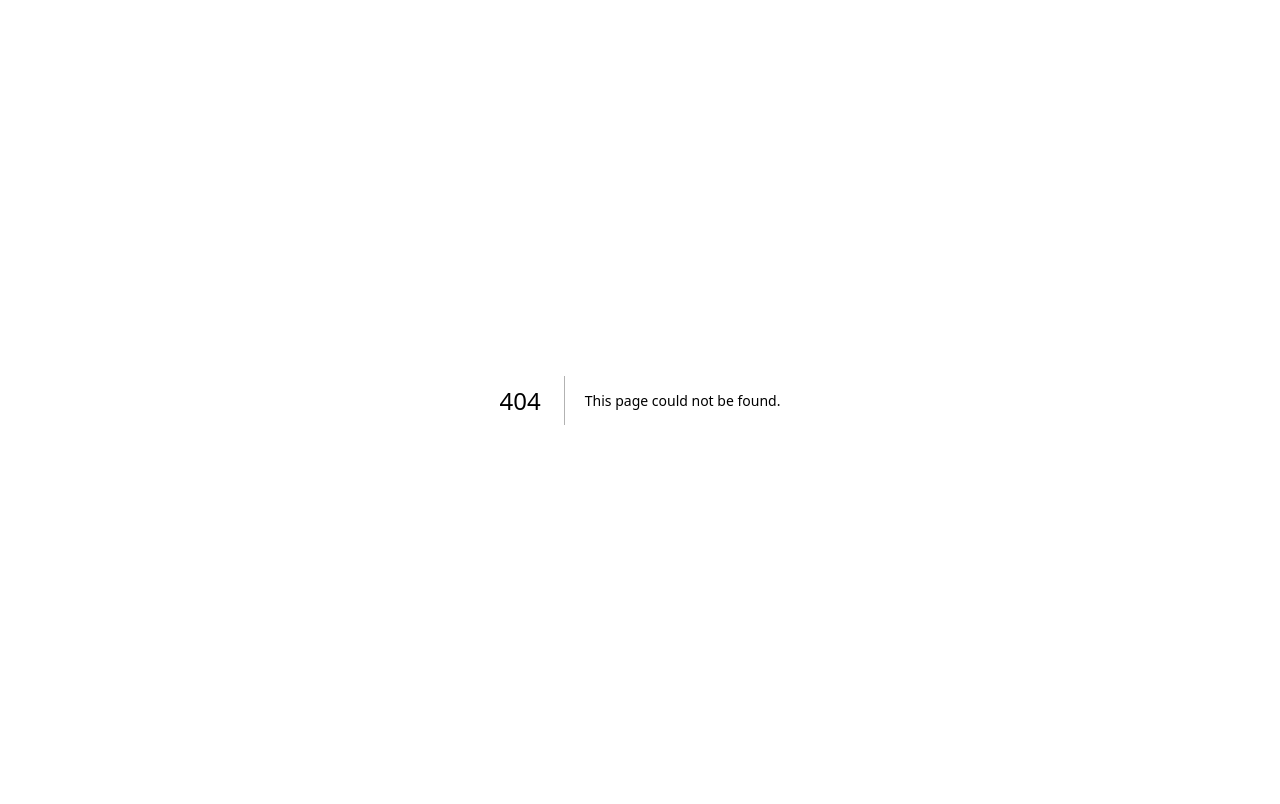
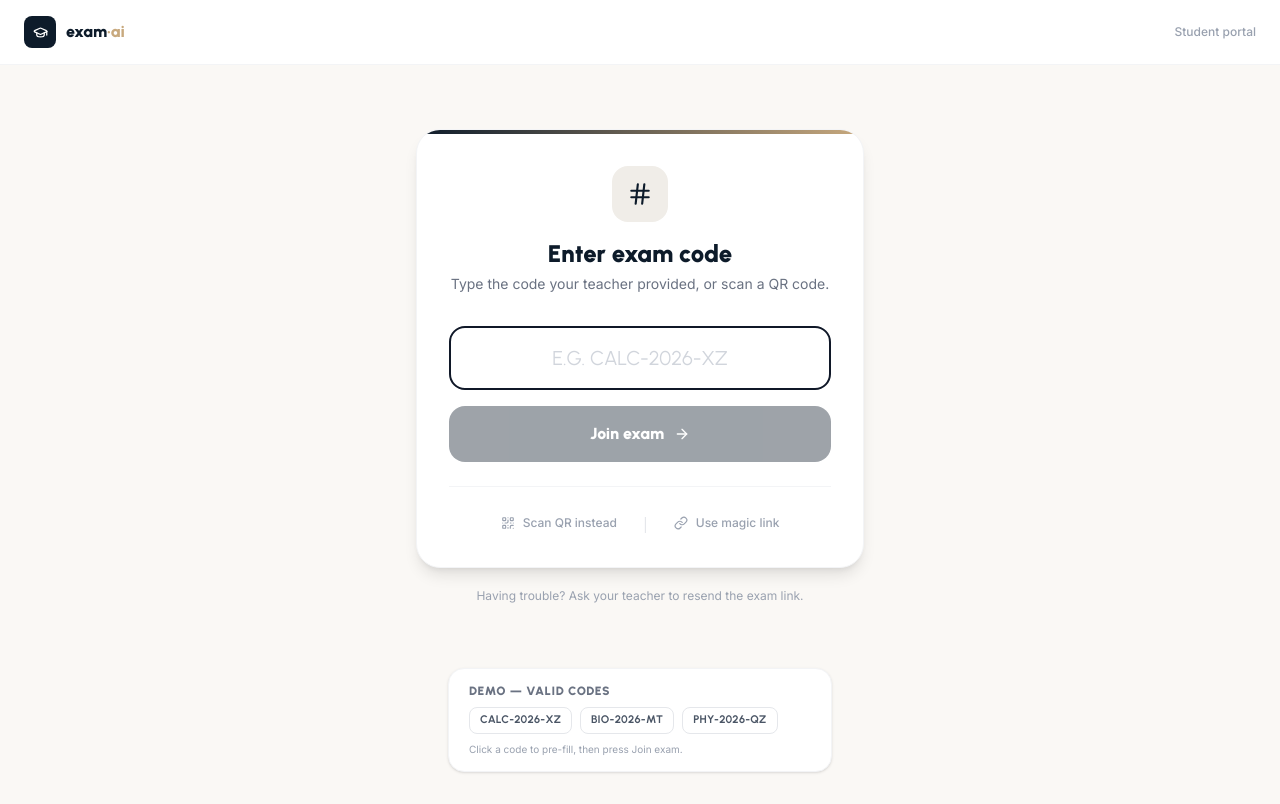
Before and after one commit to phornsinet1302/online_exam, a Next.js app in the folder frontend/: page /student/enter in a window 1280 px wide. Before the commit this address had no page. Built offline with nearby package versions, Linux system fonts and the light colour scheme.

Commit message:
Add student exam entry screen route

```diff
--- /dev/null
+++ b/frontend/src/app/student/enter/page.tsx
@@ -0,0 +1,5 @@
+import { ExamEntry } from "../../App";
+
+export default function StudentEntryPage() {
+  return <ExamEntry />;
+}
```
